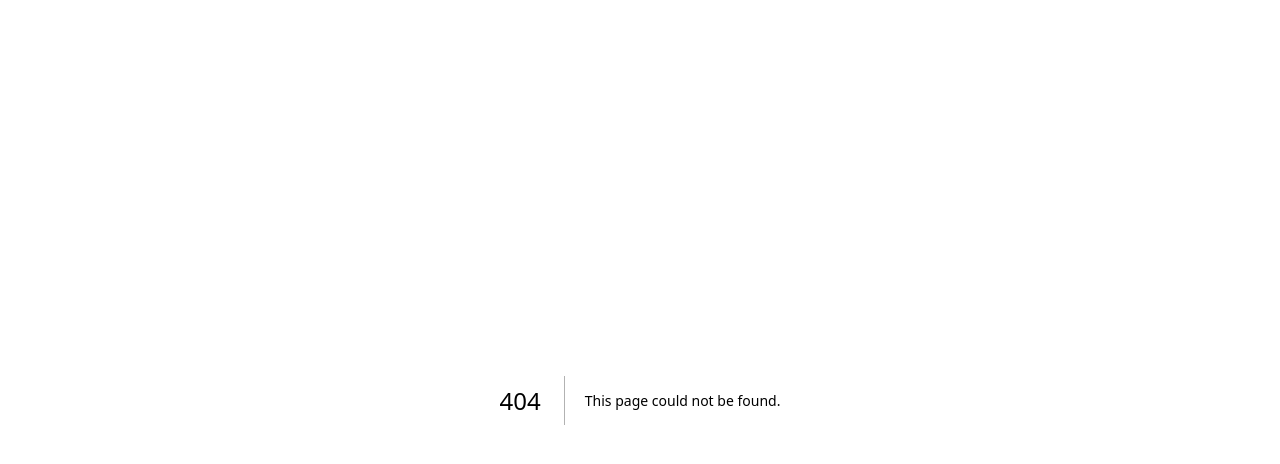
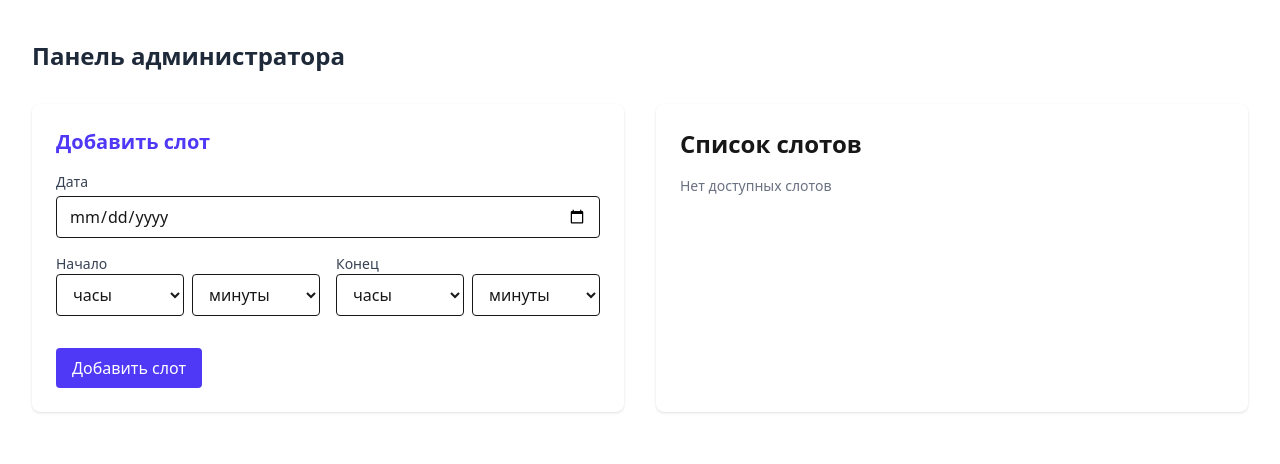
Before and after one commit to olgatenison/osteopathy, a Next.js app: page /admin in a window 1280 px wide. Before the commit this address had no page. Shown: the top 464 px of the page. Built offline with nearby package versions, Linux system fonts and the light colour scheme.

Commit message:
adding admin panel start

```diff
--- /dev/null
+++ b/src/app/admin/page.js
@@ -0,0 +1,67 @@
+// app/admin/page.tsx или page.jsx
+"use client";
+
+import { useEffect, useState } from "react";
+import AdminSlots from "../components/AdminSlots";
+import AdminSlotTable from "../components/AdminSlotTable";
+
+export default function AdminPage() {
+  const [slots, setSlots] = useState({});
+  const [editingSlot, setEditingSlot] = useState(null);
+
+  useEffect(() => {
+    const saved = localStorage.getItem("appointmentSlots");
+    if (saved) {
+      setSlots(JSON.parse(saved));
+    }
+  }, []);
+
+  const handleAddSlot = (date, newSlot, index = null) => {
+    const updated = { ...slots };
+    if (!updated[date]) updated[date] = [];
+
+    if (index !== null) {
+      updated[date][index] = newSlot;
+    } else {
+      updated[date].push(newSlot);
+    }
+
+    setSlots(updated);
+    localStorage.setItem("appointmentSlots", JSON.stringify(updated));
+    setEditingSlot(null);
+  };
+
+  const handleDeleteSlot = (date, index) => {
+    const updated = { ...slots };
+    updated[date].splice(index, 1);
+    if (updated[date].length === 0) {
+      delete updated[date];
+    }
+    setSlots(updated);
+    localStorage.setItem("appointmentSlots", JSON.stringify(updated));
+  };
+
+  const handleEditSlot = ({ date, index, slot }) => {
+    setEditingSlot({ date, index, slot });
+  };
+
+  return (
+    <div className="min-h-screen  py-10 px-4 sm:px-6 lg:px-8 max-w-7xl mx-auto">
+      <h1 className="text-2xl font-bold text-gray-800 mb-8">
+        Панель администратора
+      </h1>
+      <div className="grid grid-cols-1 lg:grid-cols-2 gap-8 max-w-7xl mx-auto">
+        <div className="bg-white rounded-lg shadow p-6">
+          <AdminSlots onSlotAdd={handleAddSlot} editingSlot={editingSlot} />
+        </div>
+        <div className="bg-white rounded-lg shadow p-6">
+          <AdminSlotTable
+            slots={slots}
+            onSlotDelete={handleDeleteSlot}
+            onEditSlot={handleEditSlot}
+          />
+        </div>
+      </div>
+    </div>
+  );
+}
--- /dev/null
+++ b/src/app/components/AdminSlotTable.js
@@ -0,0 +1,83 @@
+"use client";
+
+import { useState } from "react";
+import { format } from "date-fns";
+import { ChevronDownIcon, ChevronRightIcon } from "@heroicons/react/24/solid";
+
+function classNames(...classes) {
+  return classes.filter(Boolean).join(" ");
+}
+
+export default function AdminSlotTable({ slots, onSlotDelete, onEditSlot }) {
+  const [expandedDates, setExpandedDates] = useState({});
+
+  const toggleDate = (date) => {
+    setExpandedDates((prev) => ({
+      ...prev,
+      [date]: !prev[date],
+    }));
+  };
+
+  const sortedDates = Object.keys(slots).sort(
+    (a, b) => new Date(a) - new Date(b)
+  );
+
+  return (
+    <div>
+      <h2 className="text-2xl font-bold mb-4">Список слотов</h2>
+      {sortedDates.length === 0 ? (
+        <p className="text-sm text-gray-500">Нет доступных слотов</p>
+      ) : (
+        <div className="space-y-4">
+          {sortedDates.map((date) => (
+            <div key={date} className="border rounded">
+              <button
+                onClick={() => toggleDate(date)}
+                className="w-full flex justify-between items-center bg-gray-100 px-4 py-2 text-left text-sm font-medium text-gray-800 hover:bg-gray-200"
+              >
+                <span>{format(new Date(date), "dd.MM.yyyy")}</span>
+                {expandedDates[date] ? (
+                  <ChevronDownIcon className="h-4 w-4" />
+                ) : (
+                  <ChevronRightIcon className="h-4 w-4" />
+                )}
+              </button>
+
+              {expandedDates[date] && (
+                <ul className="divide-y">
+                  {slots[date].map((slot, index) => (
+                    <li
+                      key={index}
+                      className="flex justify-between items-center px-4 py-2 text-sm"
+                    >
+                      <span>
+                        {slot.start} – {slot.end} |{" "}
+                        {slot.booked ? "❌ Занят" : "✅ Свободен"}
+                      </span>
+                      {!slot.booked && (
+                        <div className="flex gap-2">
+                          <button
+                            onClick={() => onEditSlot({ date, index, slot })}
+                            className="text-indigo-600 hover:underline"
+                          >
+                            Редактировать
+                          </button>
+                          <button
+                            onClick={() => onSlotDelete(date, index)}
+                            className="text-red-600 hover:underline"
+                          >
+                            Удалить
+                          </button>
+                        </div>
+                      )}
+                    </li>
+                  ))}
+                </ul>
+              )}
+            </div>
+          ))}
+        </div>
+      )}
+    </div>
+  );
+}
--- a/src/app/components/AdminSlots.jsx
+++ b/src/app/components/AdminSlots.jsx
@@ -0,0 +1,145 @@
+"use client";
+import { useEffect, useState } from "react";
+function classNames(...classes) {
+  return classes.filter(Boolean).join(" ");
+}
+
+export default function AdminSlots({ onSlotAdd, editingSlot }) {
+  const [date, setDate] = useState("");
+  const [startHour, setStartHour] = useState("");
+  const [startMinute, setStartMinute] = useState("");
+  const [endHour, setEndHour] = useState("");
+  const [endMinute, setEndMinute] = useState("");
+
+  useEffect(() => {
+    if (editingSlot) {
+      setDate(editingSlot.date);
+      const { start, end } = editingSlot.slot;
+      const [sh, sm] = start.split(":");
+      const [eh, em] = end.split(":");
+      setStartHour(sh);
+      setStartMinute(sm);
+      setEndHour(eh);
+      setEndMinute(em);
+    }
+  }, [editingSlot]);
+
+  const hours = Array.from({ length: 24 }, (_, i) =>
+    i.toString().padStart(2, "0")
+  );
+  const minutes = Array.from({ length: 60 / 5 }, (_, i) =>
+    (i * 5).toString().padStart(2, "0")
+  );
+
+  const handleSubmit = () => {
+    if (!date || !startHour || !startMinute || !endHour || !endMinute) return;
+
+    const newSlot = {
+      start: `${startHour}:${startMinute}`,
+      end: `${endHour}:${endMinute}`,
+      booked: false,
+    };
+
+    onSlotAdd(date, newSlot, editingSlot?.index ?? null);
+
+    // reset
+    setDate("");
+    setStartHour("");
+    setStartMinute("");
+    setEndHour("");
+    setEndMinute("");
+  };
+
+  return (
+    <div>
+      <h2
+        className={classNames(
+          "text-xl font-bold mb-4",
+          editingSlot ? "text-yellow-600" : "text-indigo-600"
+        )}
+      >
+        {editingSlot ? "✏️ Редактировать слот" : "Добавить слот"}
+      </h2>
+      <div className="space-y-4">
+        <div>
+          <label className="block text-sm font-medium text-gray-700">
+            Дата
+          </label>
+          <input
+            type="date"
+            value={date}
+            onChange={(e) => setDate(e.target.value)}
+            className="mt-1 w-full border rounded px-3 py-2"
+          />
+        </div>
+        <div className="flex gap-4">
+          <div className="flex-1">
+            <label className="block text-sm font-medium text-gray-700">
+              Начало
+            </label>
+            <div className="flex gap-2">
+              <select
+                value={startHour}
+                onChange={(e) => setStartHour(e.target.value)}
+                className="w-1/2 border rounded px-3 py-2"
+              >
+                <option value="">часы</option>
+                {hours.map((h) => (
+                  <option key={h}>{h}</option>
+                ))}
+              </select>
+              <select
+                value={startMinute}
+                onChange={(e) => setStartMinute(e.target.value)}
+                className="w-1/2 border rounded px-3 py-2"
+              >
+                <option value="">минуты</option>
+                {minutes.map((m) => (
+                  <option key={m}>{m}</option>
+                ))}
+              </select>
+            </div>
+          </div>
+          <div className="flex-1">
+            <label className="block text-sm font-medium text-gray-700">
+              Конец
+            </label>
+            <div className="flex gap-2">
+              <select
+                value={endHour}
+                onChange={(e) => setEndHour(e.target.value)}
+                className="w-1/2 border rounded px-3 py-2"
+              >
+                <option value="">часы</option>
+                {hours.map((h) => (
+                  <option key={h}>{h}</option>
+                ))}
+              </select>
+              <select
+                value={endMinute}
+                onChange={(e) => setEndMinute(e.target.value)}
+                className="w-1/2 border rounded px-3 py-2"
+              >
+                <option value="">минуты</option>
+                {minutes.map((m) => (
+                  <option key={m}>{m}</option>
+                ))}
+              </select>
+            </div>
+          </div>
+        </div>
+        <button
+          onClick={handleSubmit}
+          className={classNames(
+            "mt-4 px-4 py-2 rounded text-white",
+            editingSlot
+              ? "bg-yellow-600 hover:bg-yellow-500"
+              : "bg-indigo-600 hover:bg-indigo-500"
+          )}
+        >
+          {editingSlot ? "Сохранить изменения" : "Добавить слот"}
+        </button>
+      </div>
+    </div>
+  );
+}
--- a/src/app/components/DataDisplay.jsx
+++ b/src/app/components/DataDisplay.jsx
@@ -112,7 +112,7 @@ export default function DataDisplay() {
           <div className="mt-2.5">
             <select
               name="serviceType"
-              className="block w-full rounded-md bg-white px-3.5 py-2 text-base text-gray-900 outline outline-1 outline-gray-300 focus:outline-2 focus:outline-indigo-600"
+              className="block w-full rounded-md bg-white px-3.5 py-2 text-base text-gray-900 outline  outline-gray-300 focus:outline-2 focus:outline-indigo-600"
             >
               <option disabled selected value="">
                 Выберите услугу
```
